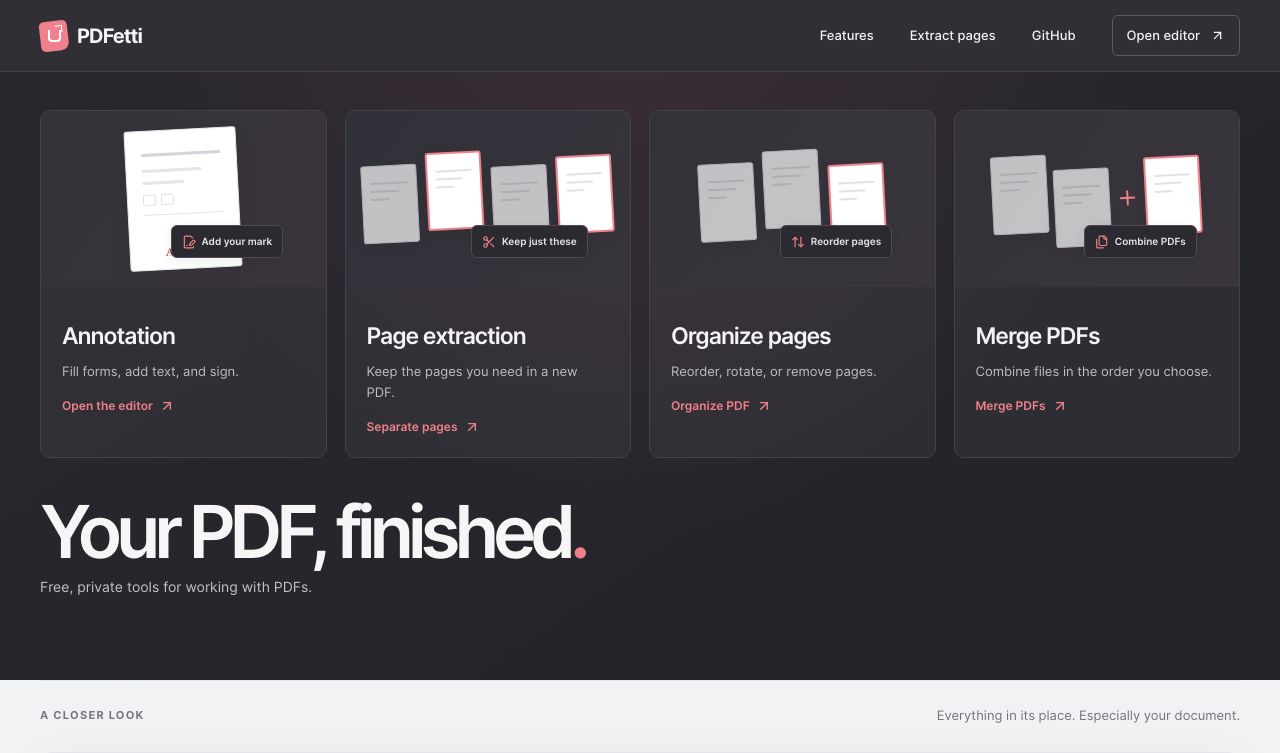
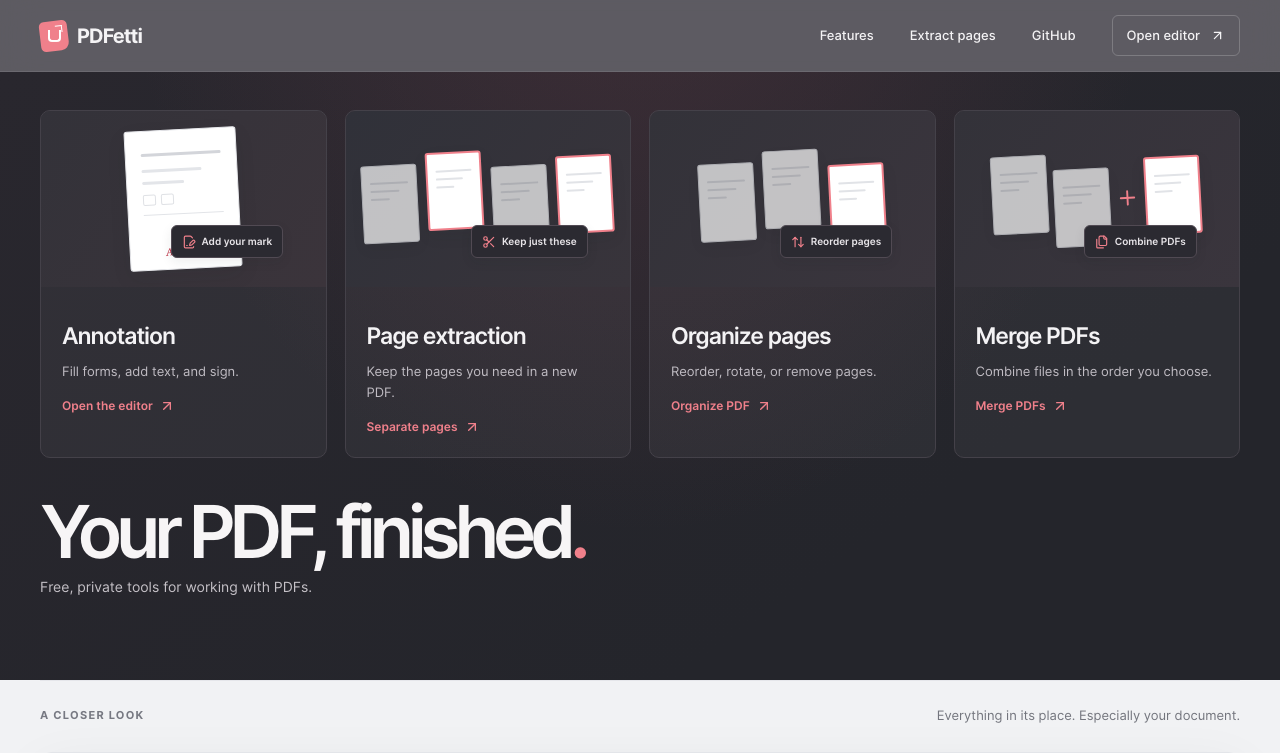
Before and after one commit to Asipita/pdfetti, a Next.js app: page / in a window 1280 px wide. Shown: the top 753 px of the page. Built offline with nearby package versions, Linux system fonts and the light colour scheme; no server answers.

Commit message:
style(home): make sticky navbar translucent

```diff
--- a/src/styles/marketing.css
+++ b/src/styles/marketing.css
@@ -19,9 +19,10 @@
   z-index: 20;
   height: 72px;
   color: #f4f3f5;
-  background-color: rgba(41, 39, 46, 0.96);
+  background-color: rgba(41, 39, 46, 0.74);
   border-bottom: 1px solid rgba(255, 255, 255, 0.09);
-  backdrop-filter: blur(14px);
+  -webkit-backdrop-filter: saturate(150%) blur(18px);
+  backdrop-filter: saturate(150%) blur(18px);
   transition:
     color 220ms ease,
     background-color 220ms ease,
@@ -32,7 +33,7 @@
 .home-nav.is-scrolled {
   --primary: #be3144;
   color: #25262b;
-  background-color: rgba(241, 242, 244, 0.96);
+  background-color: rgba(241, 242, 244, 0.76);
   border-bottom-color: #dfe0e5;
   box-shadow: 0 5px 18px rgba(31, 33, 40, 0.07);
 }
```
